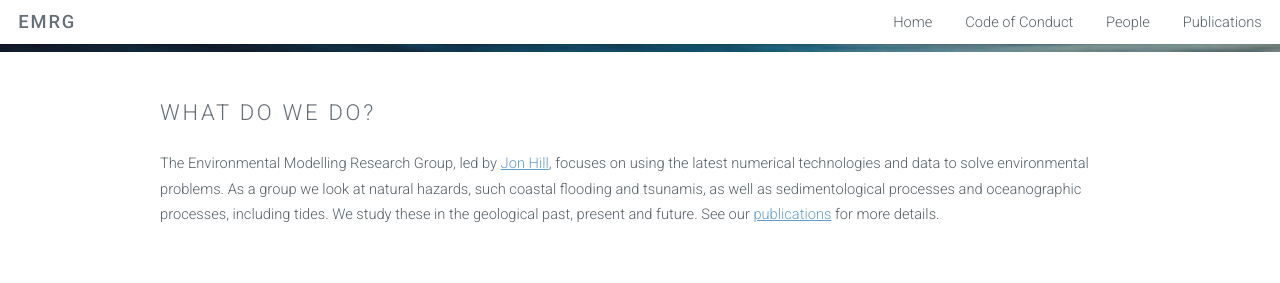
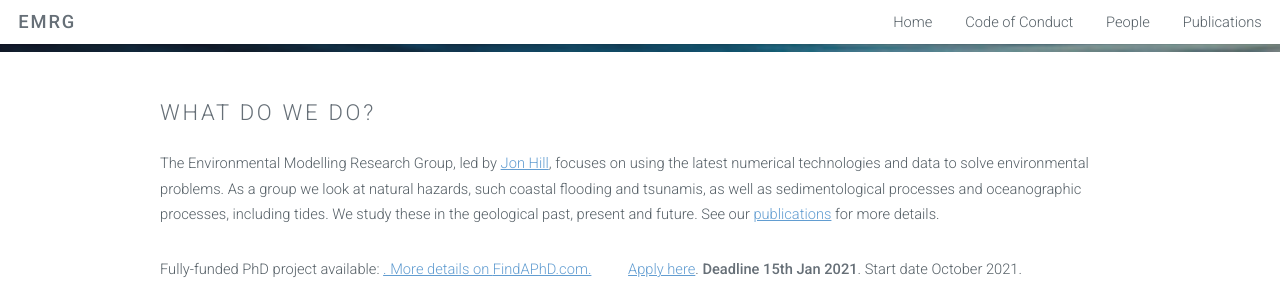
Before and after one commit to EnvModellingGroup/EnvModellingGroup.github.io, a Jekyll site: the page built from index.html, in a window 1280 px wide and 900 px high, scrolled down 547 px, cut to the strip 0-283 px from the top of the window. Built offline with Jekyll 4.4.1, drawn with Linux system fonts in a browser that asks for light colours.

Commit message:
Adding PhD advert

```diff
--- a/index.html
+++ b/index.html
@@ -13,6 +13,13 @@ keywords: York, University of York, Jon Hill, Hill, Hill lab, computational flui
 		    and data to solve environmental problems. As a group we look at natural hazards, such coastal flooding and tsunamis,
 		    as well as sedimentological processes and oceanographic processes, including tides.
 		    We study these in the geological past, present and future. See our <a href="publications/">publications</a> for more details.</p>
+	    <div class="row">
+		<p>Fully-funded PhD project available: <a href="https://www.findaphd.com/phds/project/the-past-present-and-future-of-the-great-barrier-reef-integrating-sedimentology-and-ecology-via-modelling-and-machine-learning/?p124676"
+							  "The past, present and future of the Great Barrier Reef: integrating sedimentology and ecology via modelling and machine learning"</a>. More details on
+			<a href="https://www.findaphd.com/phds/project/the-past-present-and-future-of-the-great-barrier-reef-integrating-sedimentology-and-ecology-via-modelling-and-machine-learning/?p124676">FindAPhD.com.</a></p>
+
+		    <p><a href="https://www.york.ac.uk/study/postgraduate/courses/apply?course=DRPENVSGEO4">Apply here</a>. <b>Deadline 15th Jan 2021</b>. Start date October 2021.</p>
+	    </div>
             <div class="row">
 				   <div class="6u">
                   <p>
```
